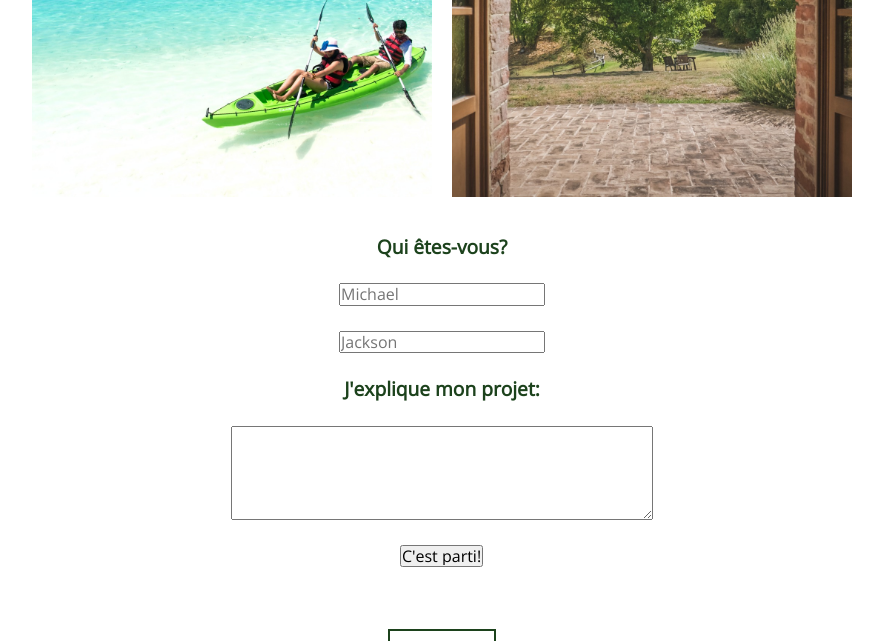
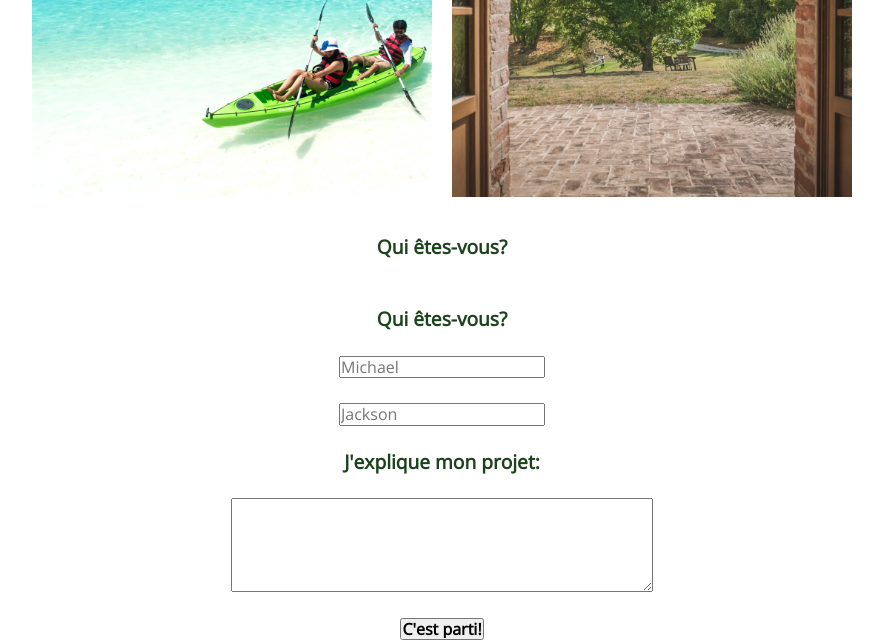
Before and after one commit to orores27/job-challenge-exercice, a plain HTML site: page job_challenge.html in a window 1280 px wide. Shown: the part 2111-2752 px from the top of the page, without its empty margins (198-1081 px from the left). Drawn offline with nearby package versions, Linux system fonts and the light colour scheme.

Commit message:
projet job challenge validé

```diff
--- a/css/style.css
+++ b/css/style.css
@@ -155,7 +155,6 @@ letter-spacing: -0.5em;
     height: auto;
     /**background-color: blue;**/
 }
-
 /**début du formulaire**/
 form{
     /**background-color: red;**/
@@ -184,7 +183,6 @@ form{
     font-weight: bold;
     color: rgb(28, 66, 28);
     margin-bottom: 3%;
-
 }
 .texte{
     /**margin-bottom: 3%;
@@ -217,12 +215,10 @@ footer{
 
     border: 2px rgb(28, 66, 28) solid;
     padding: 1em;
-
 }
 i{
     background-color: aliceblue;
-    padding: auto;
-
+    /* padding: auto;    */
 }
 .fa-brands{
     color: rgb(28, 66, 28);
--- a/job_challenge.html
+++ b/job_challenge.html
@@ -1,10 +1,13 @@
 <!DOCTYPE html>
 <html lang="fr">
+
 <head>
     <meta charset="UTF-8" />
     <meta http-equiv="X-UA-Compatible" content="IE=edge" />
     <meta name="viewport" content="width=device-width, initial-scale=1.0" />
-        <link rel="stylesheet" href="https://cdnjs.cloudflare.com/ajax/libs/normalize/8.0.1/normalize.min.css" integrity="sha512-NhSC1YmyruXifcj/KFRWoC561YpHpc5Jtzgvbuzx5VozKpWvQ+4nXhPdFgmx8xqexRcpAglTj9sIBWINXa8x5w==" crossorigin="anonymous" referrerpolicy="no-referrer" />
+    <link rel="stylesheet" href="https://cdnjs.cloudflare.com/ajax/libs/normalize/8.0.1/normalize.min.css"
+        integrity="sha512-NhSC1YmyruXifcj/KFRWoC561YpHpc5Jtzgvbuzx5VozKpWvQ+4nXhPdFgmx8xqexRcpAglTj9sIBWINXa8x5w=="
+        crossorigin="anonymous" referrerpolicy="no-referrer" />
     <script src="https://kit.fontawesome.com/55363426d2.js" crossorigin="anonymous"></script>
     <link rel="preconnect" href="https://fonts.googleapis.com">
     <link rel="preconnect" href="https://fonts.gstatic.com" crossorigin>
@@ -12,6 +15,7 @@
     <link rel="stylesheet" href="./css/style.css">
     <title>Job Challenge</title>
 </head>
+
 <body>
     <header>
         <div class="entete">
@@ -62,18 +66,15 @@
             </div>
         </section>
         <section>
-
-
             <form method="post" action="traitement.php">
-                <p class="question"><label for="pseudo">Qui êtes-vous?</label></p>
-                <p class="prenom"><input type="text" name="pseudo" id="pseudo" placeholder="Michael"/></p>
-                <p class="nom"><input type="text" name="pseudo" id="pseudo"  placeholder="Jackson"/></p>
-                <p class="explication"><label for="contacter">J'explique mon projet:</label></p>
-                <textarea name= "contacter" id="contacter" rows="5" cols="10"></textarea>
-                <p class="bouton"><input type="submit" value="C'est parti!"></p>
+                <label class="question" for="prenom">Qui êtes-vous?</label>
+                <label class="question" for="nom">Qui êtes-vous?</label>
+                <input class="prenom" type="text" name="prenom" id="prenom" placeholder="Michael" />
+                <input class="nom" type="text" name="nom" id="nom" placeholder="Jackson" />
+                <label class="explication" for="contacter">J'explique mon projet:</label>
+                <textarea name="contacter" id="contacter" rows="5" cols="10"></textarea>
+                <input class="bouton" type="submit" value="C'est parti!">
             </form>
-
-
             <!-- <h2>Restons en contact</h2> FORMULAIRE
                 <p type="Nom:"><input placeholder="Write your name here.."></input></p>
                 <p type="Email:"><input placeholder="Let us know how to contact you back.."></input></p>
@@ -83,7 +84,6 @@
                 <span class="fa fa-phone"></span>001 1023 567
                 <span class="fa fa-envelope-o"></span> contact@company.com
                 </div> -->
-
         </section>
         <footer>
             <div class="icones">
```
Lines whose indentation alone changed are shown as unchanged.
